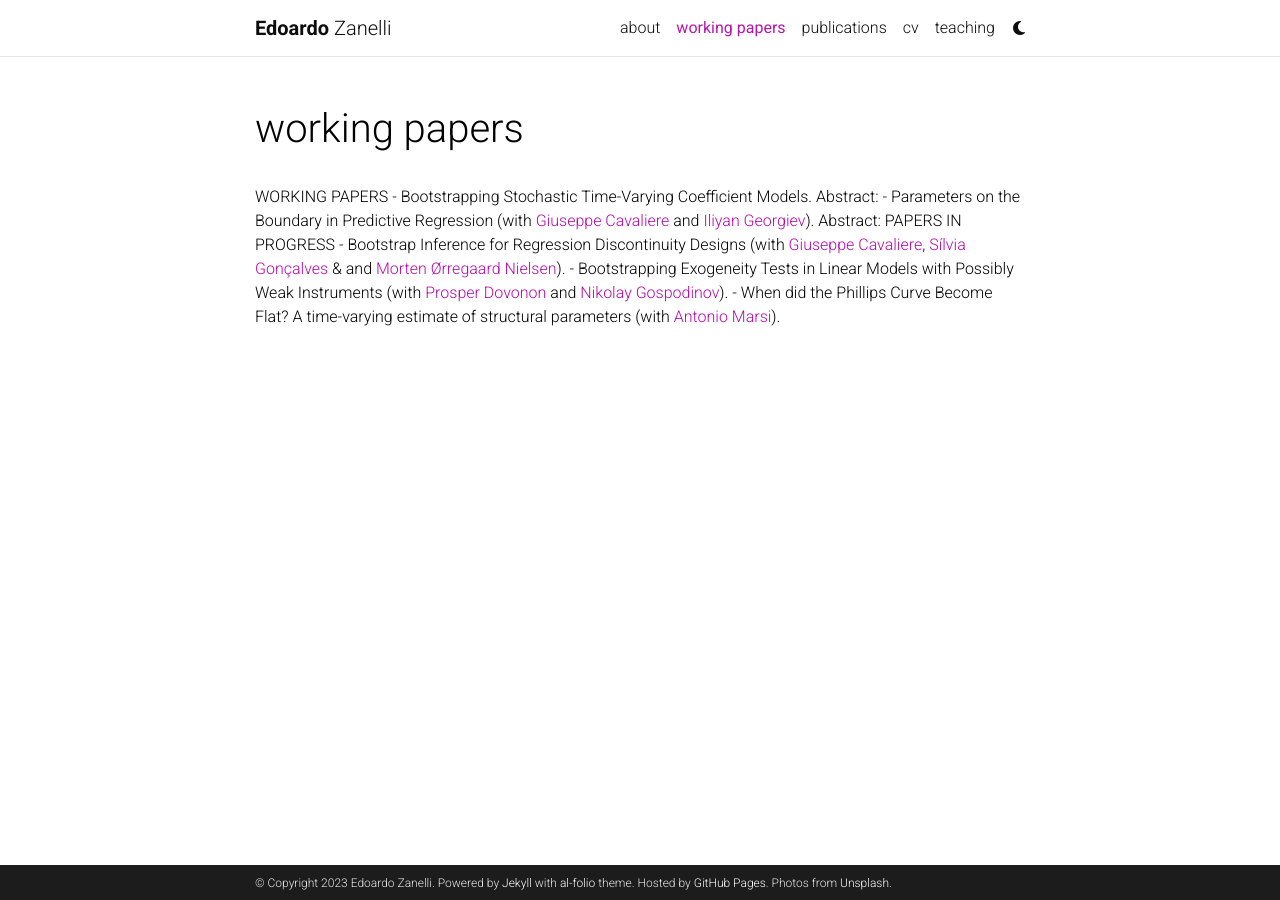
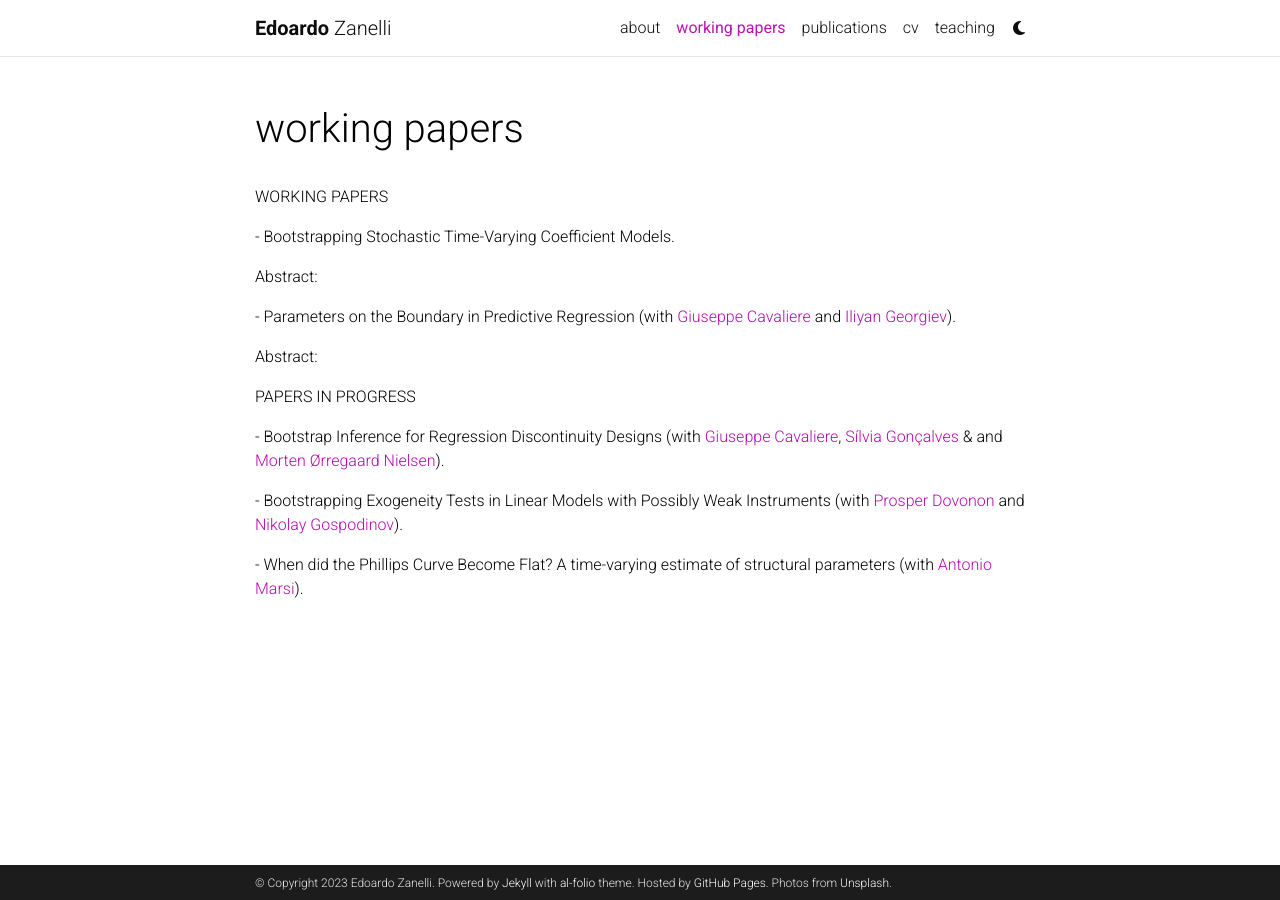
Before and after one commit to edoardozanelli/edoardozanelli.github.io, a Jekyll site: the page built from _pages/projects.md, in a window 1280 px wide. Built offline with Jekyll 4.4.1, drawn with Linux system fonts in a browser that asks for light colours; comment, search, counter and statistics services are not loaded; a style sheet for code colours, icons or effects is not loaded; part of the change alters nothing that is shown.

```diff
--- a/_pages/projects.md
+++ b/_pages/projects.md
@@ -8,22 +8,24 @@ nav_order: 1
 ---
 <div class="projects">
 
-WORKING PAPERS
-
-- Bootstrapping Stochastic Time-Varying Coefficient Models.
-
-Abstract:
+<p>WORKING PAPERS
 
 
-- Parameters on the Boundary in Predictive Regression (with <a href="https://giuseppecavaliere.wixsite.com/giuseppe">Giuseppe Cavaliere</a> and <a href="https://www.unibo.it/sitoweb/i.georgiev">Iliyan Georgiev</a>).
-
-Abstract:
+<p>- Bootstrapping Stochastic Time-Varying Coefficient Models.
 
 
-PAPERS IN PROGRESS
+<p>Abstract:
 
-- Bootstrap Inference for Regression Discontinuity Designs (with <a href="https://giuseppecavaliere.wixsite.com/giuseppe">Giuseppe Cavaliere</a>, <a href="https://silvia-goncalves.research.mcgill.ca/">Sílvia Gonçalves</a>  & and <a href="https://sites.google.com/view/mortennielsen">Morten Ørregaard Nielsen</a>).
 
-- Bootstrapping Exogeneity Tests in Linear Models with Possibly Weak Instruments (with <a href="https://sites.google.com/site/prosperdovonon/home">Prosper Dovonon</a>  and <a href="https://sites.google.com/site/gospodinovfed/nikolay-gospodinov-cv-and-research-contributions">Nikolay Gospodinov</a>).
+<p>- Parameters on the Boundary in Predictive Regression (with <a href="https://giuseppecavaliere.wixsite.com/giuseppe">Giuseppe Cavaliere</a> and <a href="https://www.unibo.it/sitoweb/i.georgiev">Iliyan Georgiev</a>).
 
-- When did the Phillips Curve Become Flat? A time-varying estimate of structural parameters (with <a href="https://sites.google.com/view/antoniomarsi/home">Antonio Marsi</a>).
+<p>Abstract:
+
+
+<p>PAPERS IN PROGRESS
+
+<p>- Bootstrap Inference for Regression Discontinuity Designs (with <a href="https://giuseppecavaliere.wixsite.com/giuseppe">Giuseppe Cavaliere</a>, <a href="https://silvia-goncalves.research.mcgill.ca/">Sílvia Gonçalves</a>  & and <a href="https://sites.google.com/view/mortennielsen">Morten Ørregaard Nielsen</a>).
+
+<p>- Bootstrapping Exogeneity Tests in Linear Models with Possibly Weak Instruments (with <a href="https://sites.google.com/site/prosperdovonon/home">Prosper Dovonon</a>  and <a href="https://sites.google.com/site/gospodinovfed/nikolay-gospodinov-cv-and-research-contributions">Nikolay Gospodinov</a>).
+
+<p>- When did the Phillips Curve Become Flat? A time-varying estimate of structural parameters (with <a href="https://sites.google.com/view/antoniomarsi/home">Antonio Marsi</a>).
```
